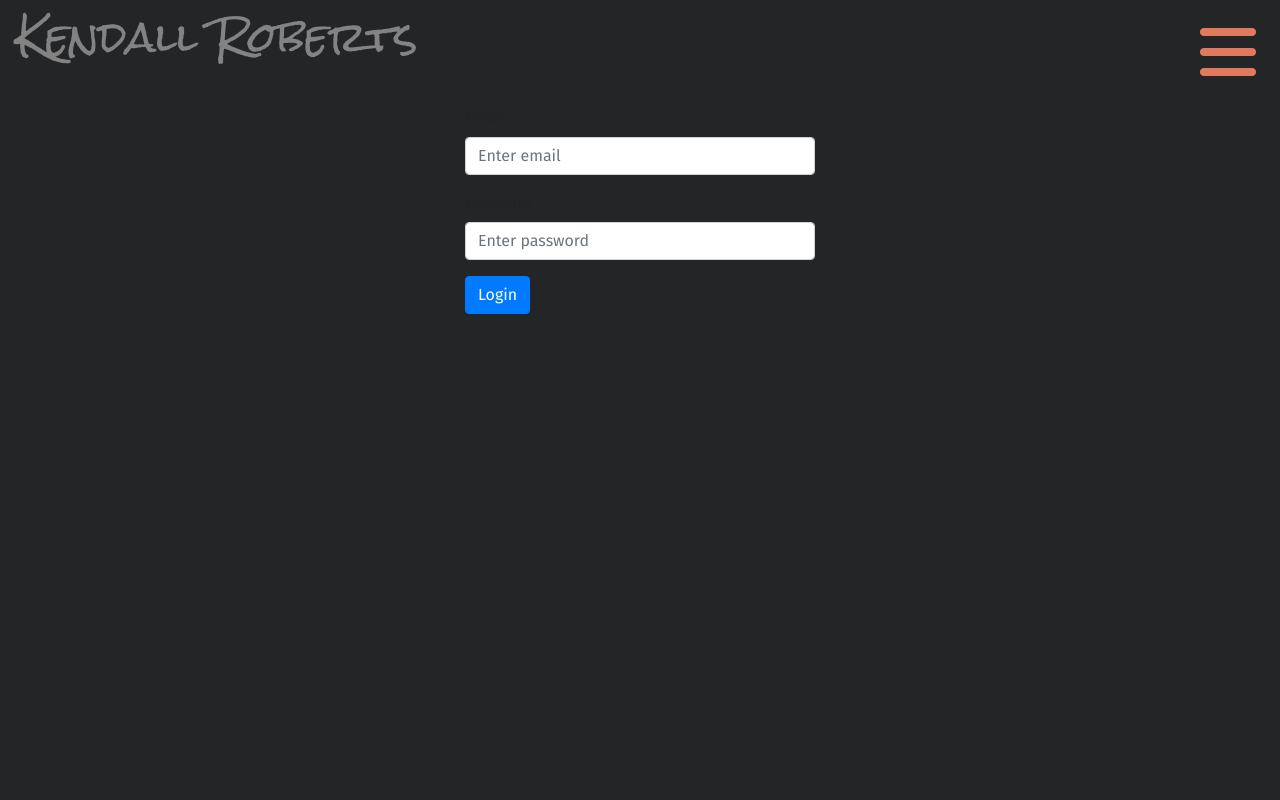
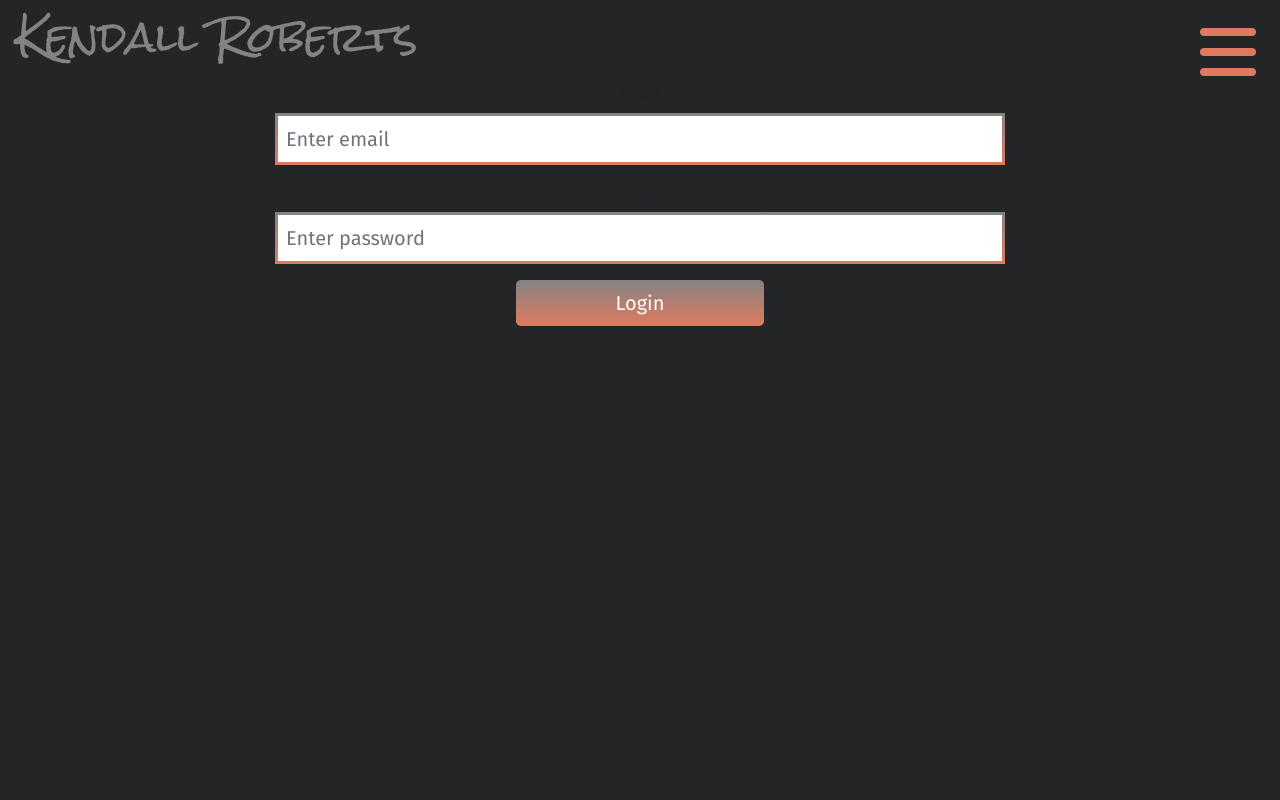
Before and after one commit to kendall1978/vueWebApp, a Vue app: page /login in a window 1280 px wide. Shown: the top 800 px of the page. Built offline with nearby package versions, Linux system fonts and the light colour scheme; no server answers; the database is empty.

Commit message:
css updates

```diff
--- a/src/store.js
+++ b/src/store.js
@@ -45,6 +45,10 @@ export const store = new Vuex.Store({
                 'imageUrl' : data.imageUrl
             }
             state.posts.push(post)
+        },
+        deletePost(state, payload){
+            const i = state.posts.map(item => item.id).indexOf(payload);
+            state.posts.splice(i, 1);
         }
     },
     actions: {
@@ -77,6 +81,9 @@ export const store = new Vuex.Store({
                         console.log("Doesnt Exist")
                     }
                 })
+        },
+        deletePostAction({commit}, index){
+            commit('deletePost', index)
         }
 
     },
--- a/src/views/Admin.vue
+++ b/src/views/Admin.vue
@@ -12,6 +12,7 @@
               <b-list-group-item v-for="post in posts" v-bind:key="post.id"
               button>
                 {{post.title}}
+                <b-btn id="trash" v-on:click="deletePost(post.id, post)" ><i class="fas fa-trash"></i></b-btn>
               </b-list-group-item>
           </b-list-group>
       </b-col>
@@ -56,7 +57,11 @@ export default {
             name: "home"
           });
         });
-    }
+      },
+      deletePost(id, index){
+        firebase.firestore().collection('blog-posts').doc(id).delete()
+        this.$store.dispatch("deletePostAction", index)
+      }
     }
 }
 </script>
@@ -88,4 +93,15 @@ button{
   margin: 30px auto;
   border-radius: 9px;
 }
+
+#trash{
+  color: red;
+  background-color: #fff;
+  border: none;
+  transition: 500ms ease-in-out;
+}
+
+#trash:hover{
+  transform: scale(1.2);
+}
 </style>
--- a/src/views/Login.vue
+++ b/src/views/Login.vue
@@ -1,19 +1,15 @@
 <template>
-  <b-container class="mt-4">
+  <b-container >
     <b-row>
-      <b-col
-        sm="8"
-        offset-sm="2"
-        md="6"
-        offset-md="3"
-        lg="4"
-        offset-lg="4">
+      <b-col></b-col>
+      <b-col cols="8">
         <b-form @submit.prevent="login">
           <b-form-group label="Email">
             <b-form-input
               v-model.trim="email"
               type="email"
               placeholder="Enter email"
+              size="lg"
               required>
             </b-form-input>
           </b-form-group>
@@ -22,14 +18,17 @@
               v-model.trim="password"
               type="password"
               placeholder="Enter password"
+              size="lg"
               required>
             </b-form-input>
           </b-form-group>
           <b-button
+            size="lg"
             type="submit"
             variant="primary">Login</b-button>
         </b-form>
       </b-col>
+      <b-col></b-col>
     </b-row>
   </b-container>
 </template>
@@ -56,7 +55,7 @@ export default {
           .auth()
           .signInWithEmailAndPassword(this.email, this.password)
           .then(data => {
-            this.$router.replace({name: "home"});
+            this.$router.replace({name: "admin"});
             console.log(data);
           }).catch(err => {
             this.error = err.message;
@@ -68,3 +67,28 @@ export default {
     }
 }
 </script>
+
+<style scoped>
+form{
+  text-align: center;
+}
+input{
+  padding: 0.5rem;
+  border-radius: 3px;
+  border-image-source: linear-gradient(rgb(131, 131, 131), #E07A5F);
+  border-width: 3px;
+  border-image-slice: 5;
+
+}
+
+button{
+  padding-left: 100px;
+  padding-right: 100px;
+  background-image: linear-gradient(rgb(131, 131, 131), #E07A5F);
+  border: none;
+  transition: 500ms all ease-in-out;
+}
+button:hover{
+  background-image: linear-gradient(rgb(85, 85, 85), #d37961);
+}
+</style>
```
